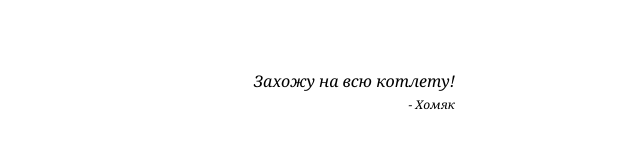
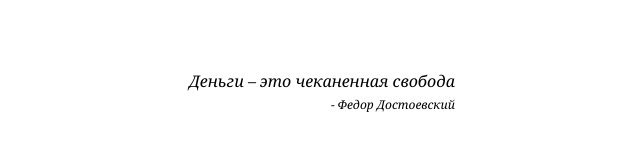
Before and after one commit to Paavveel/currency-app-react-redux-tdd, a React (Create React App) app: page / in a window 1280 px wide. Shown: the part 313-464 px from the top of the page, without its empty margins (365-1005 px from the left). Built offline with nearby package versions, Linux system fonts and the light colour scheme.

Commit message:
Use a random quote

```diff
--- a/src/features/Quote/Quote.js
+++ b/src/features/Quote/Quote.js
@@ -3,7 +3,8 @@ import styles from './Quote.module.css';
 import { quotes } from './quotes';
 
 export function Quote() {
-  const { text, author } = quotes[0];
+  const randomIndex = Math.floor(Math.random() * quotes.length);
+  const { text, author } = quotes[randomIndex];
   return (
     <footer className={styles.quote}>
       <blockquote>{text}</blockquote>
```
Also changed, not shown: 1 other file (tests, documents, lock files or other folders).
